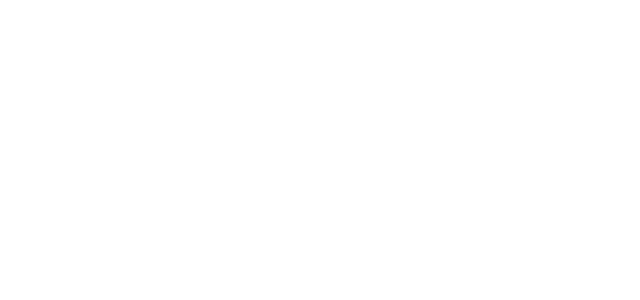
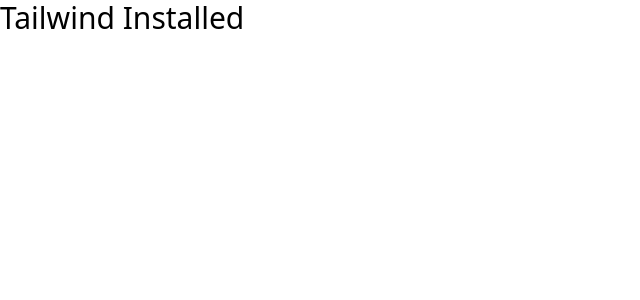
Before and after one commit to sajeeb-me/crypto-corner, a React (Create React App) app: page / in a window 1280 px wide. Shown: the top 300 px of the page, without its empty margins (0-640 px from the left). Built offline with nearby package versions, Linux system fonts and the light colour scheme.

Commit message:
tailwind installed

```diff
--- a/package.json
+++ b/package.json
@@ -35,5 +35,10 @@
       "last 1 firefox version",
       "last 1 safari version"
     ]
+  },
+  "devDependencies": {
+    "autoprefixer": "^10.4.4",
+    "postcss": "^8.4.12",
+    "tailwindcss": "^3.0.23"
   }
 }
--- /dev/null
+++ b/postcss.config.js
@@ -0,0 +1,6 @@
+module.exports = {
+  plugins: {
+    tailwindcss: {},
+    autoprefixer: {},
+  },
+}
--- a/src/App.js
+++ b/src/App.js
@@ -3,7 +3,7 @@
 function App() {
   return (
     <div>
-
+      <h1 className='text-3xl'>Tailwind Installed</h1>
     </div>
   );
 }
--- a/src/index.css
+++ b/src/index.css
@@ -1,13 +1,3 @@
-body {
-  margin: 0;
-  font-family: -apple-system, BlinkMacSystemFont, 'Segoe UI', 'Roboto', 'Oxygen',
-    'Ubuntu', 'Cantarell', 'Fira Sans', 'Droid Sans', 'Helvetica Neue',
-    sans-serif;
-  -webkit-font-smoothing: antialiased;
-  -moz-osx-font-smoothing: grayscale;
-}
-
-code {
-  font-family: source-code-pro, Menlo, Monaco, Consolas, 'Courier New',
-    monospace;
-}
+@tailwind base;
+@tailwind components;
+@tailwind utilities;
--- /dev/null
+++ b/tailwind.config.js
@@ -0,0 +1,9 @@
+module.exports = {
+  content: [
+    "./src/**/*.{js,jsx,ts,tsx}",
+  ],
+  theme: {
+    extend: {},
+  },
+  plugins: [],
+}
```
Also changed, not shown: 1 other file (tests, documents, lock files or other folders).
